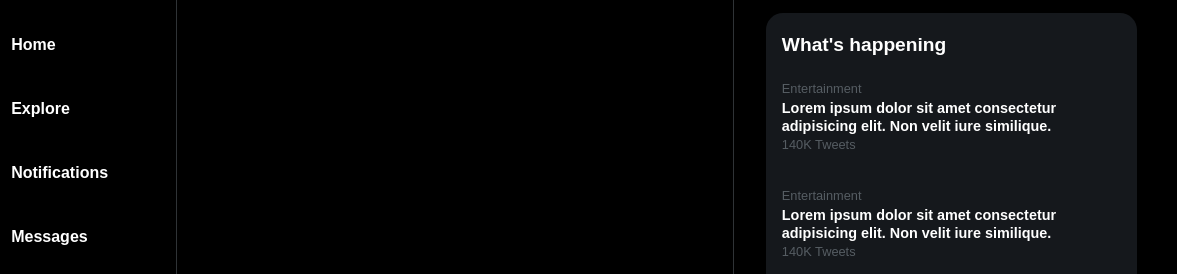
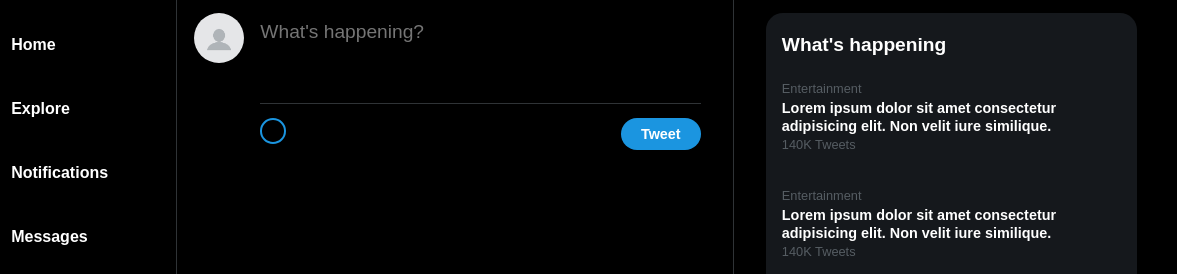
Before and after one commit to henriquefontes/twitter-clone, a plain HTML site: page home.html in a window 1280 px wide. Shown: the part 59-333 px from the top of the page, 103-1280 px from the left. Drawn offline with Linux system fonts and the light colour scheme; a web font is replaced by a local one.

Commit message:
add: pub new post container

```diff
--- /dev/null
+++ b/assets/scripts/home.js
@@ -0,0 +1,11 @@
+"use strict";
+
+const $newPostTextArea = document.querySelector("[data-js='newpost-textarea']");
+
+$newPostTextArea.addEventListener("input", () => {
+  const lettersCounter = document.querySelector("[data-js='counter']");
+  const textLength = $newPostTextArea.value.length;
+
+  $newPostTextArea.style.height = "0px";
+  $newPostTextArea.style.height = $newPostTextArea.scrollHeight + "px";
+});
--- a/assets/styles/main.css
+++ b/assets/styles/main.css
@@ -18,7 +18,7 @@
   --dark-secondary-color-hover: #1a1e22;
 }
 
-h1, h2, h3, span, p, input, a, button {
+h1, h2, h3, span, p, input, a, button, textarea {
   font-family: 'Georama', sans-serif;
 }
 
@@ -95,6 +95,15 @@ a {
   width: 5px;
   height: 5px;
 }
+
+.hr {
+  width: 100%;
+  height: 1px;
+  border: 0;
+  margin-bottom: .9rem;
+  background-color: var(--gray-color);
+}
+
 /*---------*/
 
 .login--header {
@@ -455,6 +464,88 @@ a {
   font-size: 12px;
 }
 
+.home--main-posts-newpost-container {
+  width: 100%;
+  min-height: 190px;
+  height: max-content;
+  display: flex;
+  padding-top: 1rem;
+}
+
+.home--main-posts-newpost-container-right {
+  width: 85%;
+  height: auto;
+  display: flex;
+  flex-direction: column;
+  align-items: flex-end;
+  padding: 0 2rem 0 0;
+}
+
+.home--main-posts-newpost-picture-container {
+  width: 15%;
+  height: 100%;
+  display: flex;
+  justify-content: center;
+  align-items: center;
+}
+
+.home--main-posts-newpost-picture {
+  width: 60%;
+  border-radius: 50%;
+}
+
+.home--main-posts-newpost-text-container {
+  width: 100%;
+  height: max-content;
+  margin-bottom: 1rem;
+}
+
+.home--main-posts-newpost-text {
+  width: 100%;
+  min-height: 70px;
+  height: auto;
+  padding-top: .5rem;
+  font-size: 1.2rem;
+  resize: none;
+  background-color: black;
+  border: 0;
+  color: white;
+  outline: none;
+}
+
+.home--main-posts-newpost-button-container {
+  width: 100%;
+  height: 2rem;
+  display: flex;
+  justify-content: space-between;
+}
+
+.home--main-posts-newpost-send-button {
+  width: 80px;
+  height: 100%;
+  background-color: var(--primary-color);
+  border: 0;
+  color: white;
+  border-radius: 32px;
+  font-size: .9rem;
+  font-weight: bold;
+}
+
+.home--main-posts-newpost-send-button:hover {
+  cursor: pointer;
+}
+
+.home--main-posts-newpost-counter {
+  width: 100px;
+}
+
+.circle {
+  width: 26px;
+  height: 80%;
+  border: 2px solid var(--primary-color);
+  border-radius: 100%;
+  position: relative;
+}
 
 /* mobile media query */
 @media (max-width: 481px) {
--- a/home.html
+++ b/home.html
@@ -103,6 +103,24 @@
         </header>
         <main class="home--main">
           <div class="home--main-posts-container">
+            <div class="home--main-posts-newpost-container">
+              <div class="home--main-posts-newpost-picture-container">
+                <img class="home--main-posts-newpost-picture" src="./assets/images/blank-profile.jpg" alt="" srcset="">
+              </div>
+              <div class="home--main-posts-newpost-container-right">
+                <div class="home--main-posts-newpost-text-container">
+                  <textarea class="home--main-posts-newpost-text" data-js="newpost-textarea" placeholder="What's happening?" name="" id=""></textarea>
+                </div>
+                <hr class="hr">
+                <div class="home--main-posts-newpost-button-container">
+                  <div class="home--main-posts-newpost-counter">
+                    <div class="circle">
+                    </div>
+                  </div>
+                  <button class="home--main-posts-newpost-send-button">Tweet</button>
+                </div>
+              </div>
+            </div>
           </div>
           <div class="home--main-trending-container">
             <nav class="home--main-trending-nav">
@@ -178,5 +196,6 @@
       </div>
     </div>
   </div>
+  <script src="./assets/scripts/home.js"></script>
 </body>
 </html>
```
